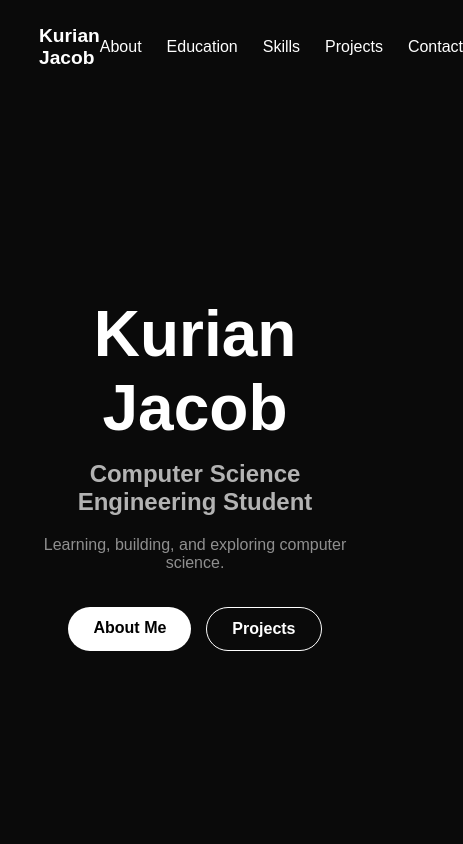
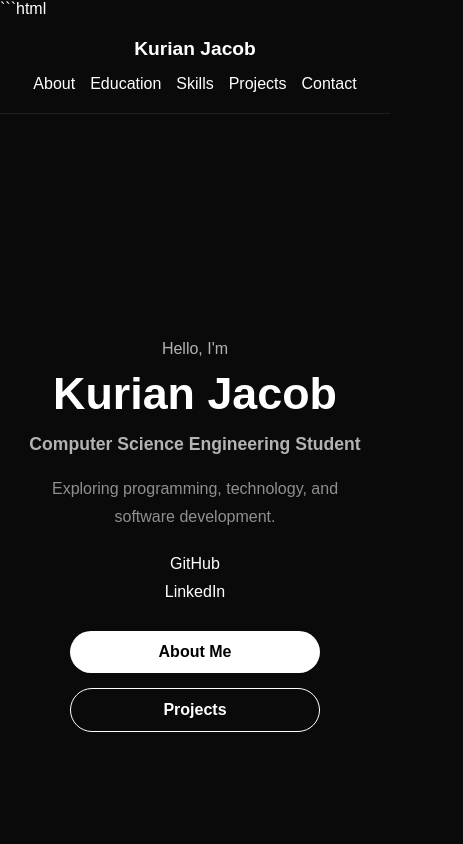
Before and after one commit to kurian-jacob/kurianjacobportfolio, a plain HTML site: page index.html in a window 390 px wide. Shown: the top 844 px of the page, 463 px wide, since content can reach past the window. Drawn offline with Linux system fonts and the light colour scheme.

Commit message:
portfolio website

````diff
--- a/index.html
+++ b/index.html
@@ -1,3 +1,4 @@
+```html
 <!DOCTYPE html>
 <html lang="en">
 <head>
@@ -21,30 +22,41 @@
     </nav>
 
     <section class="hero">
+
+        <h3>Hello, I'm</h3>
+
         <h1>Kurian Jacob</h1>
 
         <h2>Computer Science Engineering Student</h2>
 
         <p>
-            Learning, building, and exploring computer science.
+            Exploring programming, technology, and software development.
         </p>
+
+        <div class="social-links">
+            <a href="https://github.com/kurian-jacob" target="_blank">GitHub</a>
+            <a href="https://www.linkedin.com/in/kurianjacob1" target="_blank">LinkedIn</a>
+        </div>
 
         <div class="buttons">
             <a href="#about" class="btn">About Me</a>
             <a href="#projects" class="btn btn-outline">Projects</a>
         </div>
+
     </section>
 
     <section id="about" class="section">
         <div class="card">
+
             <h2>About Me</h2>
 
             <p>
-                I'm Kurian Jacob, a first-year Computer Science Engineering student at
-                Toc H Institute of Science and Technology (2025–2029).
+                I'm Kurian Jacob, a first-year Computer Science Engineering student
+                at Toc H Institute of Science and Technology (2025–2029).
 
                 Currently, I am learning programming and exploring different
-                areas of computer science while building a strong foundation in technology.
+                areas of computer science while building a strong foundation
+                in technology.
             </p>
 
             <h3>Interests & Hobbies</h3>
@@ -52,15 +64,15 @@
             <ul>
                 <li>Programming</li>
                 <li>Technology</li>
-                <li>Football</li>
-                <li>Movies</li>
-                <li>TV Series</li>
+                <li>Movies & Series</li>
             </ul>
+
         </div>
     </section>
 
     <section id="education" class="section">
         <div class="card">
+
             <h2>Education</h2>
 
             <p><strong>B.Tech Computer Science Engineering</strong></p>
@@ -68,11 +80,13 @@
             <p>Toc H Institute of Science and Technology</p>
 
             <p>2025 - 2029</p>
+
         </div>
     </section>
 
     <section id="skills" class="section">
         <div class="card">
+
             <h2>Skills</h2>
 
             <div class="skills-grid">
@@ -83,11 +97,13 @@
                 <div class="skill">GitHub</div>
                 <div class="skill">VS Code</div>
             </div>
+
         </div>
     </section>
 
     <section id="projects" class="section">
         <div class="card">
+
             <h2>Projects</h2>
 
             <h3>Coming Soon</h3>
@@ -96,18 +112,39 @@
                 I am currently learning programming and web development.
                 Projects will be added here as I continue improving my skills.
             </p>
+
         </div>
     </section>
 
     <section id="contact" class="section">
         <div class="card">
+
             <h2>Contact</h2>
 
-            <p>Email: kurianjacob1312@gmail.com</p>
-            <p>GitHub: https://github.com/kurian-jacob</p>
-            <p>LinkedIn: https://www.linkedin.com/in/kurianjacob1</p>
+            <p>
+                Email:
+                <a href="mailto:kurianjacob1312@gmail.com">
+                    kurianjacob1312@gmail.com
+                </a>
+            </p>
+
+            <p>
+                GitHub:
+                <a href="https://github.com/kurian-jacob" target="_blank">
+                    github.com/kurian-jacob
+                </a>
+            </p>
+
+            <p>
+                LinkedIn:
+                <a href="https://www.linkedin.com/in/kurianjacob1" target="_blank">
+                    View LinkedIn Profile
+                </a>
+            </p>
+
         </div>
     </section>
 
 </body>
 </html>
+```
--- a/style.css
+++ b/style.css
@@ -11,22 +11,24 @@ html{
 body{
     background:#0a0a0a;
     color:white;
-    font-family:Arial,sans-serif;
+    font-family:Arial, sans-serif;
 }
 
 nav{
     display:flex;
     justify-content:space-between;
     align-items:center;
-    padding:25px 10%;
+    padding:20px 10%;
     position:sticky;
     top:0;
     background:#0a0a0a;
+    z-index:1000;
+    border-bottom:1px solid #1f1f1f;
 }
 
 .logo{
+    font-size:1.2rem;
     font-weight:bold;
-    font-size:1.2rem;
 }
 
 nav ul{
@@ -38,6 +40,7 @@ nav ul{
 nav a{
     text-decoration:none;
     color:white;
+    transition:0.3s;
 }
 
 nav a:hover{
@@ -45,7 +48,7 @@ nav a:hover{
 }
 
 .hero{
-    height:90vh;
+    min-height:100vh;
     display:flex;
     flex-direction:column;
     justify-content:center;
@@ -54,12 +57,21 @@ nav a:hover{
     padding:20px;
 }
 
+.hero h3{
+    color:#b3b3b3;
+    font-size:1.3rem;
+    margin-bottom:10px;
+    font-weight:normal;
+}
+
 .hero h1{
-    font-size:4rem;
+    font-size:4.5rem;
     margin-bottom:15px;
+    color:white;
 }
 
 .hero h2{
+    font-size:1.5rem;
     color:#b3b3b3;
     margin-bottom:20px;
 }
@@ -67,7 +79,24 @@ nav a:hover{
 .hero p{
     max-width:600px;
     color:#8f8f8f;
-    margin-bottom:35px;
+    margin-bottom:25px;
+    line-height:1.7;
+}
+
+.social-links{
+    display:flex;
+    gap:25px;
+    margin-bottom:30px;
+}
+
+.social-links a{
+    color:white;
+    text-decoration:none;
+    transition:0.3s;
+}
+
+.social-links a:hover{
+    color:#b3b3b3;
 }
 
 .buttons{
@@ -78,16 +107,21 @@ nav a:hover{
 .btn{
     padding:12px 25px;
     border-radius:999px;
-    text-decoration:none;
     background:white;
     color:black;
+    text-decoration:none;
     font-weight:bold;
+    transition:0.3s;
+}
+
+.btn:hover{
+    transform:translateY(-2px);
 }
 
 .btn-outline{
     background:transparent;
+    border:1px solid white;
     color:white;
-    border:1px solid white;
 }
 
 .section{
@@ -104,6 +138,7 @@ nav a:hover{
 
 .card h2{
     margin-bottom:20px;
+    font-size:2rem;
 }
 
 .card h3{
@@ -118,10 +153,21 @@ nav a:hover{
 
 .card ul{
     padding-left:20px;
+    margin-top:10px;
 }
 
 .card li{
     margin-bottom:10px;
+}
+
+.card a{
+    color:#4da6ff;
+    text-decoration:none;
+    word-break:break-word;
+}
+
+.card a:hover{
+    text-decoration:underline;
 }
 
 .skills-grid{
@@ -136,4 +182,52 @@ nav a:hover{
     padding:15px;
     border-radius:12px;
     text-align:center;
+    transition:0.3s;
 }
+
+.skill:hover{
+    background:#2a2a2a;
+    transform:translateY(-3px);
+}
+
+@media(max-width:768px){
+
+    nav{
+        flex-direction:column;
+        gap:15px;
+        padding:20px;
+    }
+
+    nav ul{
+        flex-wrap:wrap;
+        justify-content:center;
+        gap:15px;
+    }
+
+    .hero h1{
+        font-size:2.8rem;
+    }
+
+    .hero h2{
+        font-size:1.1rem;
+    }
+
+    .hero h3{
+        font-size:1rem;
+    }
+
+    .buttons{
+        flex-direction:column;
+        width:100%;
+        max-width:250px;
+    }
+
+    .social-links{
+        flex-direction:column;
+        gap:10px;
+    }
+
+    .card{
+        padding:25px;
+    }
+}
````
